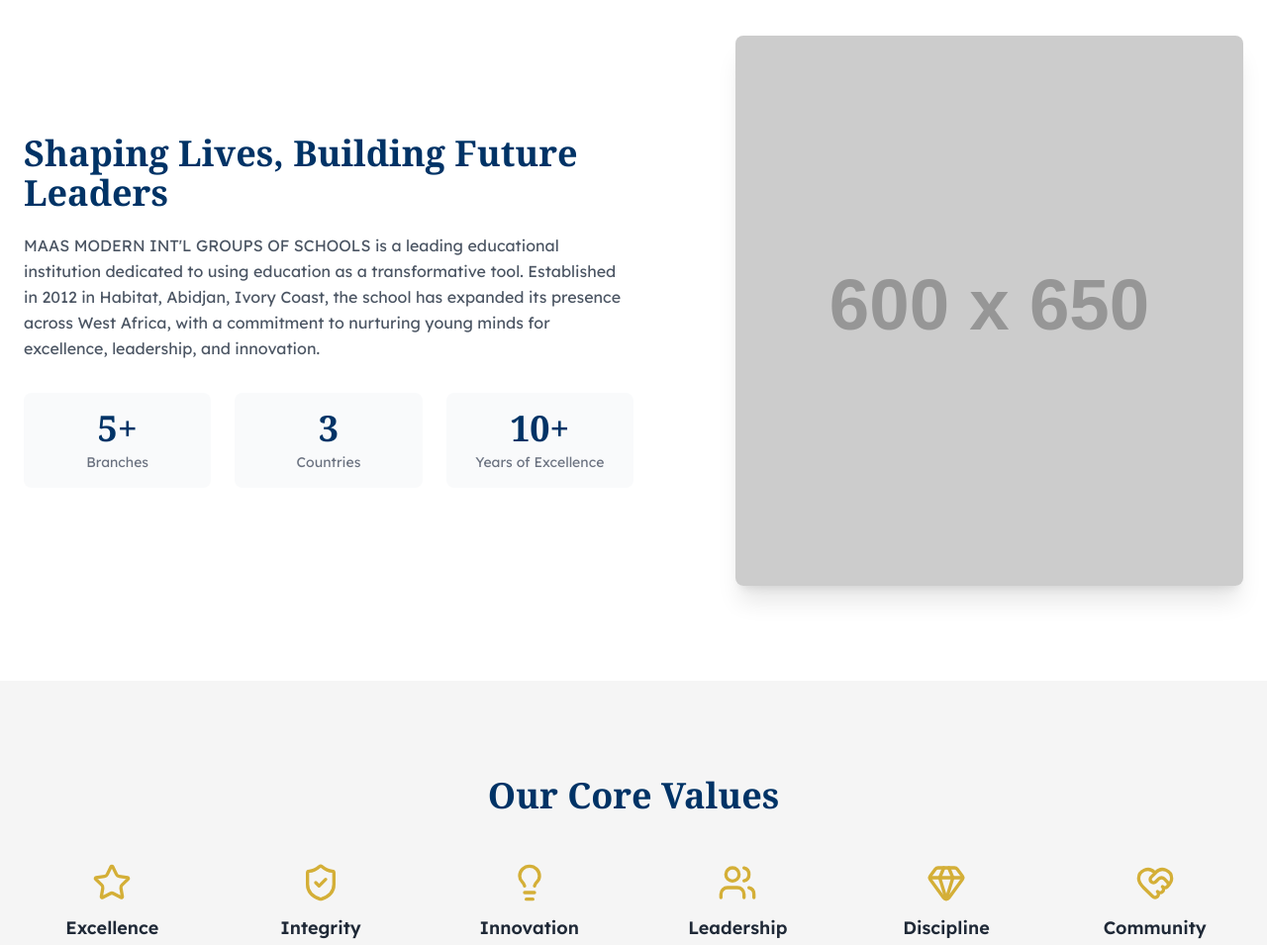
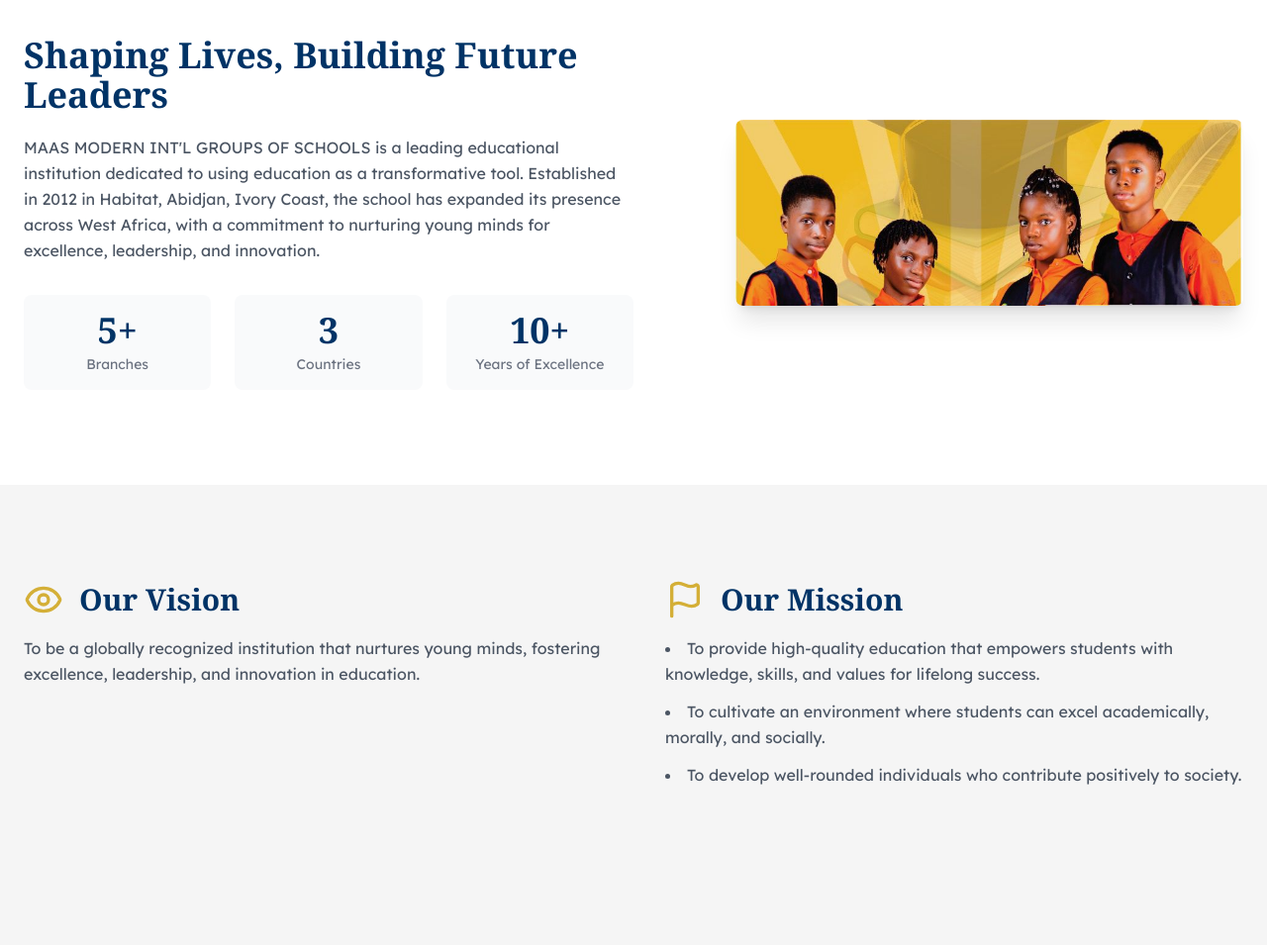
Before and after one commit to Hazaloolu/maas, a plain HTML site: page index.html in a window 1280 px wide. Shown: the part 820-1775 px from the top of the page at 99% size. Drawn offline with nearby package versions, Linux system fonts and the light colour scheme; placeholder pictures from the web are drawn by us.

Commit message:
fixed hero page

```diff
--- a/index.html
+++ b/index.html
@@ -192,8 +192,37 @@
                     </div>
                     <div class="w-full lg:w-5/12 relative">
                         <div class="fade-in">
-                             <img src="https://placehold.co/600x650/003366/ffffff?text=Future+Leaders" alt="Students at MAAS" class="w-full h-full object-cover rounded-lg shadow-xl">
+                             <img src="images/bg-1.jpg" alt="Students at MAAS" class="w-full h-full object-cover rounded-lg shadow-xl">
                         </div>
+                    </div>
+                </div>
+            </div>
+        </section>
+
+
+        <!-- Mission and vission statement -->
+         <section id="vision-mission" class="py-20 lg:py-24 bg-[var(--color-accent)]">
+            <div class="container mx-auto px-6">
+                <div class="grid grid-cols-1 md:grid-cols-2 gap-12 lg:gap-16 items-start">
+                    <div class="fade-in">
+                        <div class="flex items-center mb-4">
+                            <i data-lucide="eye" class="h-10 w-10 text-[var(--color-secondary)] mr-4 flex-shrink-0"></i>
+                            <h3 class="font-serif text-3xl font-bold text-[var(--color-primary)]">Our Vision</h3>
+                        </div>
+                        <p class="text-gray-600 leading-relaxed">
+                            To be a globally recognized institution that nurtures young minds, fostering excellence, leadership, and innovation in education.
+                        </p>
+                    </div>
+                    <div class="fade-in">
+                        <div class="flex items-center mb-4">
+                            <i data-lucide="flag" class="h-10 w-10 text-[var(--color-secondary)] mr-4 flex-shrink-0"></i>
+                            <h3 class="font-serif text-3xl font-bold text-[var(--color-primary)]">Our Mission</h3>
+                        </div>
+                        <ul class="space-y-3 list-disc list-inside text-gray-600 leading-relaxed">
+                            <li>To provide high-quality education that empowers students with knowledge, skills, and values for lifelong success.</li>
+                            <li>To cultivate an environment where students can excel academically, morally, and socially.</li>
+                            <li>To develop well-rounded individuals who contribute positively to society.</li>
+                        </ul>
                     </div>
                 </div>
             </div>
@@ -307,7 +336,7 @@
                 </div>
             </div>
             <div class="mt-16 border-t border-gray-800 pt-8 text-center text-gray-500">
-                <p>&copy; 2024 MAAS MODERN INT'L GROUPS OF SCHOOLS. All Rights Reserved.</p>
+                <p>&copy; 2025 MAAS MODERN INT'L GROUPS OF SCHOOLS. All Rights Reserved.</p>
             </div>
         </div>
     </footer>
```
